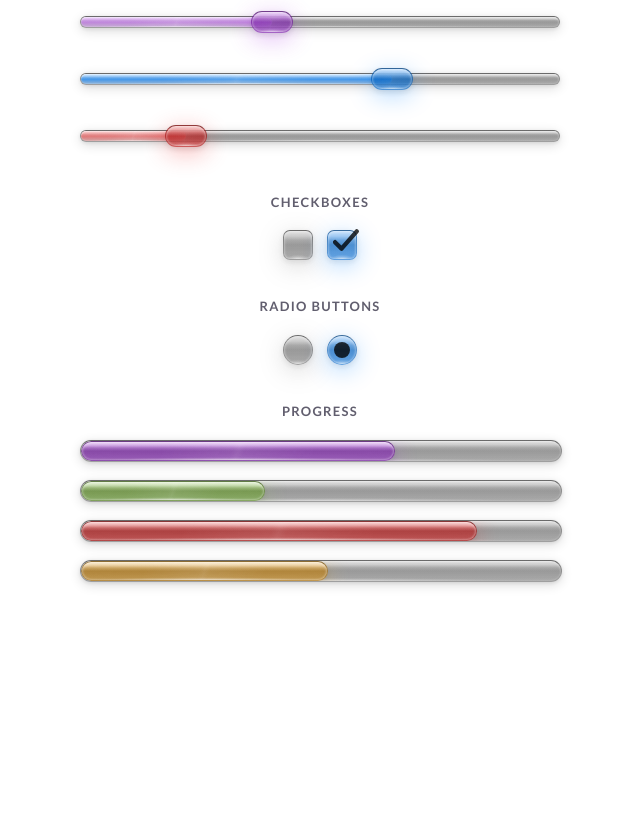
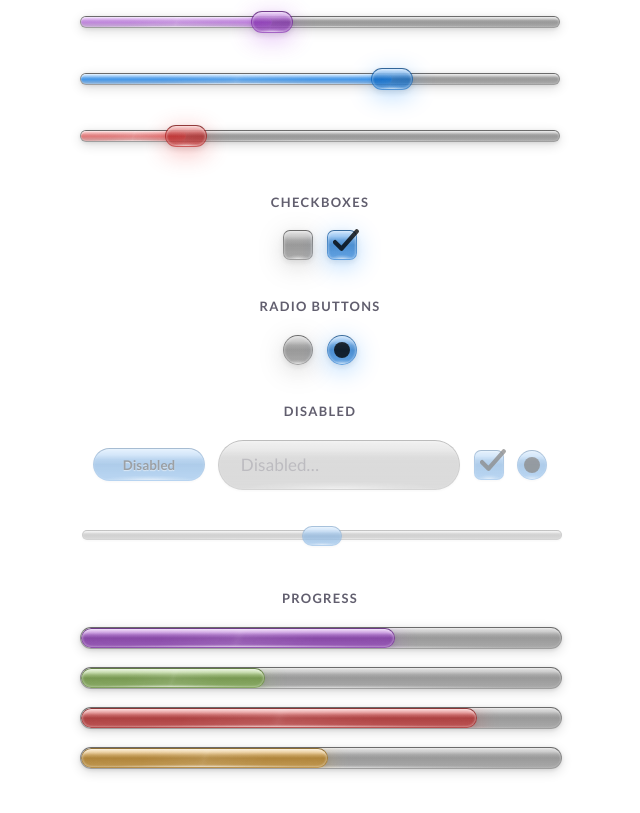
Before and after one commit to electrikmilk/gel, a website built with Vite: page index.html in a window 1280 px wide. Shown: the part 1615-2428 px from the top of the page, without its empty margins (320-960 px from the left). Before the commit the page ends 2377 px from the top, so only its background shows below. Built offline with nearby package versions, Linux system fonts and the light colour scheme.

Commit message:
Add disabled state for button, input, checkbox, radio, and range

```diff
--- a/index.html
+++ b/index.html
@@ -172,6 +172,32 @@
             </label>
         </div>
 
+        <p class="demo-label">Disabled</p>
+        <div class="demo-row">
+            <button class="gel gel-button gel-ocean gel-disabled" disabled>Disabled</button>
+            <div class="gel-input-wrapper gel-surface gel-disabled">
+                <input class="gel-input" type="text" placeholder="Disabled…" aria-label="Disabled input" disabled/>
+            </div>
+            <label class="gel-checkbox gel-ocean gel-disabled">
+                <input type="checkbox" class="gel-checkbox__input" checked aria-label="Disabled checkbox" disabled/>
+                <span class="gel-checkbox__box gel-surface">
+                <svg class="gel-checkbox__check" viewBox="0 0 12 10" fill="none">
+                    <polyline points="1,6 4,9 11,1" stroke="white" stroke-width="2" stroke-linecap="round"
+                              stroke-linejoin="round"/>
+                </svg>
+            </span>
+            </label>
+            <label class="gel-radio gel-ocean gel-disabled">
+                <input type="radio" name="gel-radio-disabled-demo" class="gel-radio__input" checked
+                       aria-label="Disabled radio button" disabled/>
+                <span class="gel-radio__box gel-surface"><span class="gel-radio__dot"></span></span>
+            </label>
+        </div>
+        <div class="demo-column">
+            <input type="range" class="gel-range gel-ocean gel-disabled" min="0" max="100" value="50"
+                   aria-label="Disabled range" disabled/>
+        </div>
+
         <p class="demo-label">Progress</p>
 
         <div class="demo-column">
--- a/src/gel.scss
+++ b/src/gel.scss
@@ -760,6 +760,71 @@ a.gel-button {
     transform: scale(1);
 }
 
+// ─── Disabled state ───────────────────────────────────────────────────────────
+//
+// Add `.gel-disabled` alongside a component's existing classes to dim it.
+// Native form controls (button, input, checkbox/radio, range) also need the
+// native `disabled` attribute for real interaction blocking — `.gel-disabled`
+// on its own is visual-only for those. The custom slider has no native
+// `disabled` concept, so its interaction blocking lives in gel.js instead
+// (see GelSlider in gel.js).
+
+// Flattened shadow shared by every disabled surface: no colored glow, no
+// bright inset highlights — just enough depth to still read as a surface.
+@mixin gel-disabled-shadow() {
+    box-shadow: inset 0 1px 2px rgba(255, 255, 255, 0.15),
+    inset 0 -1px 1px rgba(255, 255, 255, 0.06),
+    0 1px 3px rgba(0, 0, 0, 0.08);
+}
+
+// Buttons and input wrappers carry `.gel`/`.gel-surface` directly, so
+// `.gel-disabled` lands on the same element as the physics-bearing class.
+// `pointer-events: none` stops Gel.initAll()'s mouse listeners from ever
+// firing — no Gel.js changes needed. Cursor stays default/arrow: pointer-events:
+// none removes the element from hit-testing, so its own `cursor` never applies.
+.gel.gel-disabled,
+.gel-surface.gel-disabled {
+    opacity: 0.45;
+    pointer-events: none;
+    @include gel-disabled-shadow();
+
+    &:hover {
+        @include gel-disabled-shadow();
+    }
+
+    &::after {
+        animation: none;
+        opacity: 0;
+    }
+}
+
+// Checkbox/radio boxes are a *child* of the element carrying `.gel-disabled`
+// (the wrapping <label>), not the same element — dim the whole label (box +
+// check/dot together) and stop physics on the box specifically.
+.gel-checkbox.gel-disabled,
+.gel-radio.gel-disabled {
+    opacity: 0.45;
+}
+
+.gel-checkbox.gel-disabled .gel-checkbox__box,
+.gel-radio.gel-disabled .gel-radio__box {
+    pointer-events: none;
+    @include gel-disabled-shadow();
+}
+
+// Native range: the browser handles interaction blocking via the `disabled`
+// attribute, so this is visual-only — no pointer-events needed.
+.gel-range.gel-disabled {
+    opacity: 0.45;
+
+    &::-webkit-slider-runnable-track {
+        @include gel-disabled-shadow();
+    }
+
+    &::-webkit-slider-thumb {
+        @include gel-disabled-shadow();
+    }
+}
 
 // ─── Palette classes ──────────────────────────────────────────────────────────
 //
```
